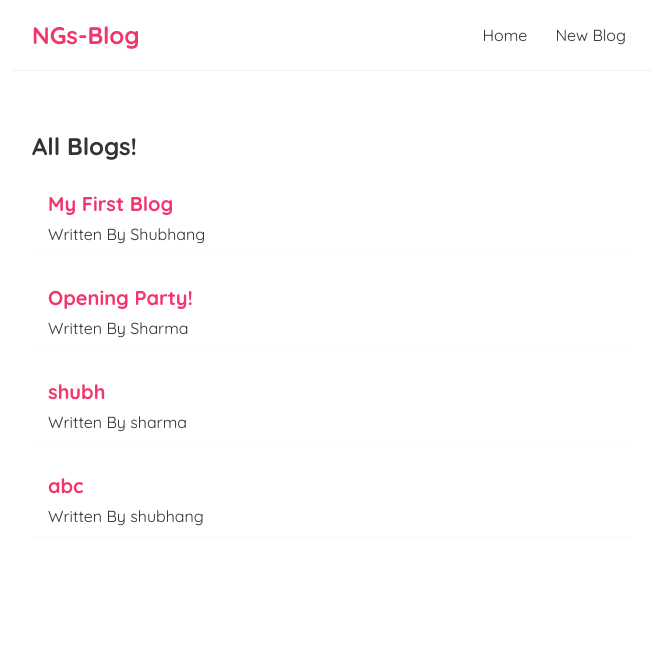
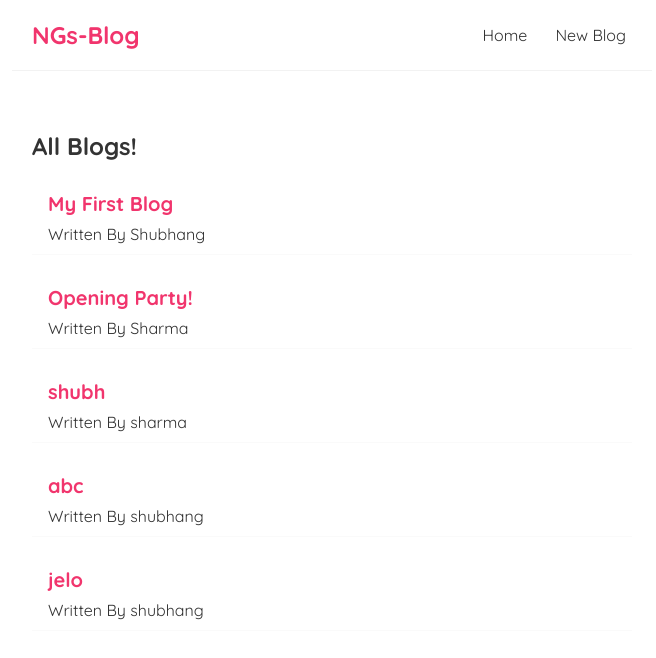
Before and after one commit to shubhangsharmasigs/BlogOmedia, a React (Create React App) app: page / in a window 1280 px wide. Shown: the top 658 px of the page, without its empty margins (308-964 px from the left). Built offline with nearby package versions, Linux system fonts and the light colour scheme; data requests are answered from the project's data file; the HTML template or start-up script is replaced by a standard one.

Commit message:
redirecting to desired page

```diff
--- a/data/db.json
+++ b/data/db.json
@@ -23,6 +23,12 @@
       "content": "def",
       "author": "shubhang",
       "id": 4
+    },
+    {
+      "title": "jelo",
+      "content": "boyes",
+      "author": "shubhang",
+      "id": 5
     }
   ]
 }
--- a/src/Create.js
+++ b/src/Create.js
@@ -1,10 +1,12 @@
 import { useState } from "react";
+import { useHistory } from "react-router-dom";
 
 const Create = () => {
     const [title,setTitle] = useState('');
     const [content,setContent] = useState('');
     const [author,setAuthor] = useState('shubhang');
     const [isPending,setIsPending] = useState(false);
+    const history = useHistory();
 
     const handleSubmit = (e) =>{
         e.preventDefault();
@@ -14,11 +16,12 @@ const Create = () => {
 
         fetch('http://localhost:8000/blogs' , {
             method:'POST',
-            headers: {'Content-Type' : 'application/json'},
+            headers: {"Content-Type" : "application/json"},
             body: JSON.stringify(blog)
         }).then(() => {
             console.log('new blog added');
             setIsPending(false);
+            history.push('/');
         })
     }
 
```
